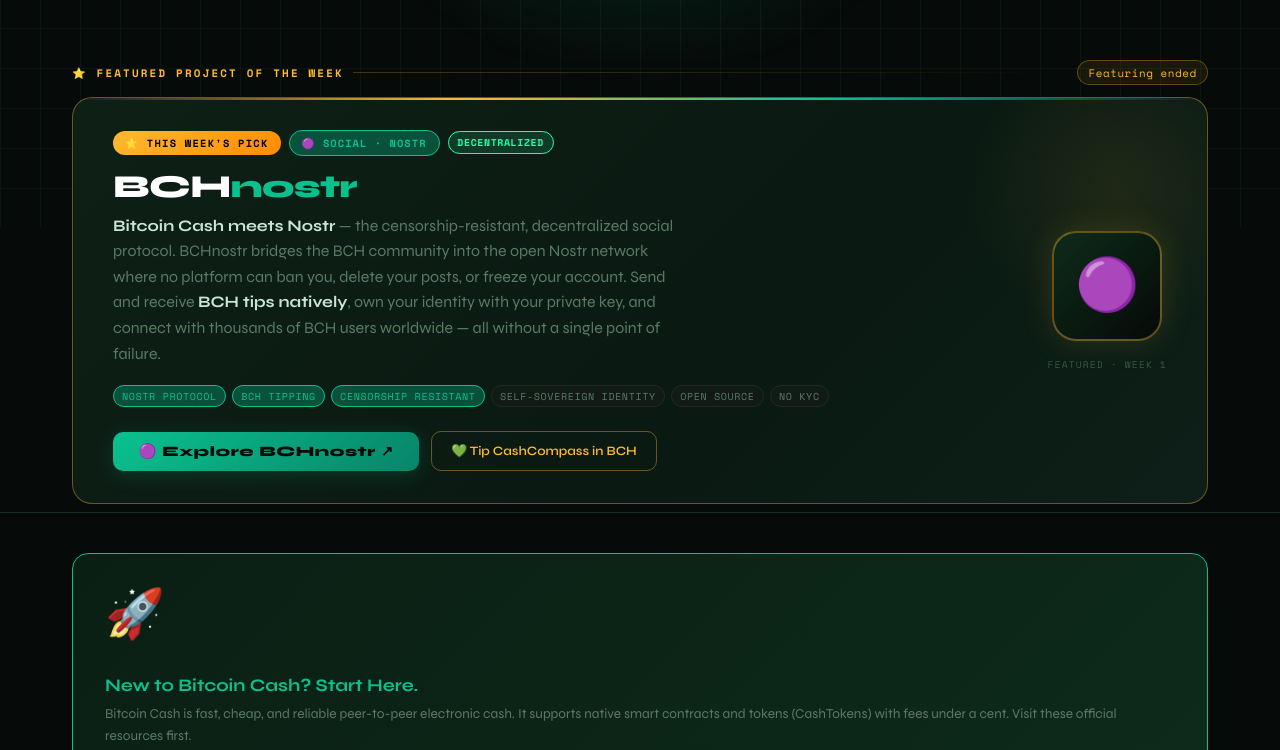
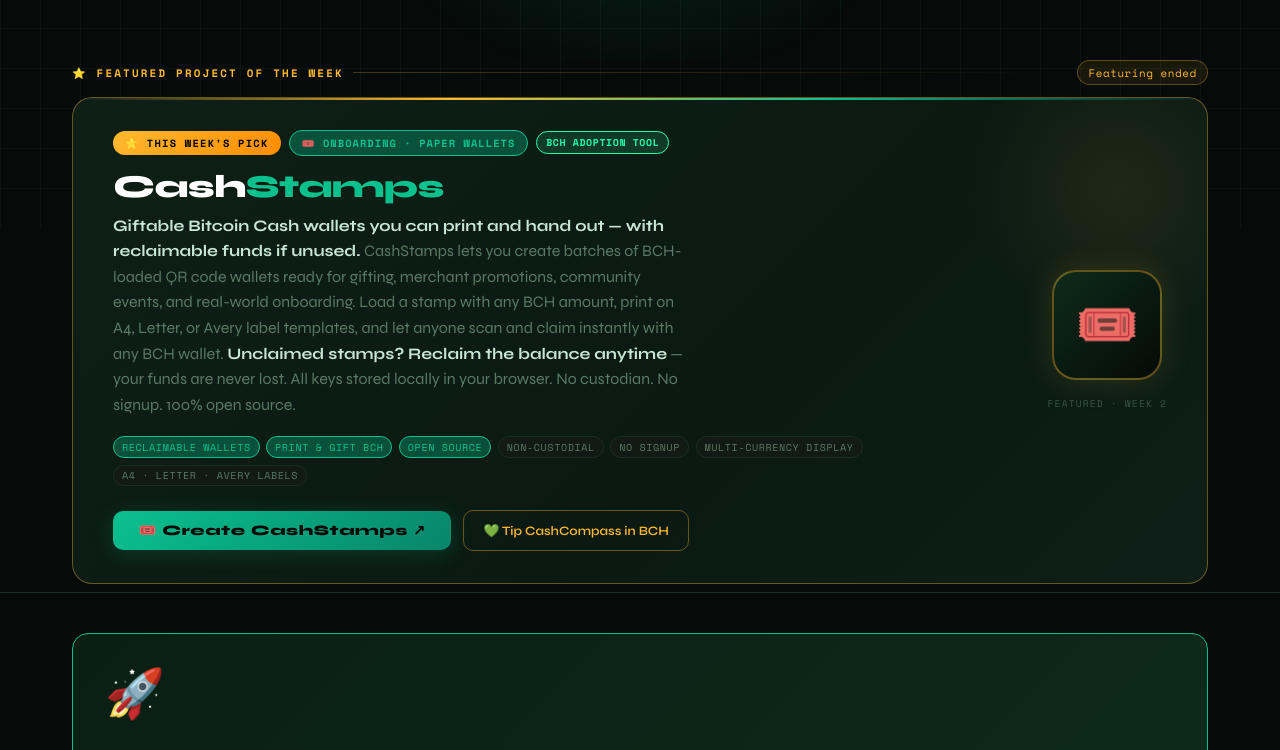
Before and after one commit to alberdioni8406/cashcompass, a plain HTML site: page index.html in a window 1280 px wide. Shown: the part 572-1322 px from the top of the page. Drawn offline with nearby package versions, Linux system fonts and the light colour scheme; a script that the page names is missing.

Commit message:
Update index.html

```diff
--- a/index.html
+++ b/index.html
@@ -1344,28 +1344,31 @@
     <div class="featured-left">
       <div class="featured-badges">
         <span class="featured-badge-star">⭐ This Week's Pick</span>
-        <span class="featured-badge-cat">🟣 Social · Nostr</span>
-        <span class="badge badge-new">Decentralized</span>
-      </div>
-      <div class="featured-title">BCH<span>nostr</span></div>
+        <span class="featured-badge-cat">🎟️ Onboarding · Paper Wallets</span>
+        <span class="badge badge-new">BCH Adoption Tool</span>
+      </div>
+      <div class="featured-title">Cash<span>Stamps</span></div>
       <div class="featured-tagline">
-        <strong>Bitcoin Cash meets Nostr</strong> — the censorship-resistant, decentralized social protocol.
-        BCHnostr bridges the BCH community into the open Nostr network where no platform can ban you,
-        delete your posts, or freeze your account. Send and receive <strong>BCH tips natively</strong>,
-        own your identity with your private key, and connect with thousands of BCH users worldwide —
-        all without a single point of failure.
+        <strong>Giftable Bitcoin Cash wallets you can print and hand out — with reclaimable funds if unused.</strong>
+        CashStamps lets you create batches of BCH-loaded QR code wallets ready for gifting,
+        merchant promotions, community events, and real-world onboarding.
+        Load a stamp with any BCH amount, print on A4, Letter, or Avery label templates,
+        and let anyone scan and claim instantly with any BCH wallet.
+        <strong>Unclaimed stamps? Reclaim the balance anytime</strong> — your funds are never lost.
+        All keys stored locally in your browser. No custodian. No signup. 100% open source.
       </div>
       <div class="featured-tags">
-        <span class="tag green">Nostr Protocol</span>
-        <span class="tag green">BCH Tipping</span>
-        <span class="tag green">Censorship Resistant</span>
-        <span class="tag">Self-Sovereign Identity</span>
-        <span class="tag">Open Source</span>
-        <span class="tag">No KYC</span>
+        <span class="tag green">Reclaimable Wallets</span>
+        <span class="tag green">Print & Gift BCH</span>
+        <span class="tag green">Open Source</span>
+        <span class="tag">Non-Custodial</span>
+        <span class="tag">No Signup</span>
+        <span class="tag">Multi-Currency Display</span>
+        <span class="tag">A4 · Letter · Avery Labels</span>
       </div>
       <div class="featured-actions">
-        <a class="featured-cta" href="https://bchnostr.com/?ref=07b2bfa4403e6ae25a1a91906a5d007620cbdd9b7868373125117529e6bb8164" target="_blank" rel="noopener">
-          🟣 Explore BCHnostr ↗
+        <a class="featured-cta" href="https://stamps.cash" target="_blank" rel="noopener">
+          🎟️ Create CashStamps ↗
         </a>
         <a class="featured-secondary" href="#donate" onclick="document.getElementById('donate').scrollIntoView({behavior:'smooth'});return false;">
           💚 Tip CashCompass in BCH
@@ -1373,8 +1376,8 @@
       </div>
     </div>
     <div class="featured-right">
-      <div class="featured-logo-ring">🟣</div>
-      <div class="featured-sponsor-note">Featured · Week 1</div>
+      <div class="featured-logo-ring">🎟️</div>
+      <div class="featured-sponsor-note">Featured · Week 2</div>
     </div>
   </div>
 </div>
```
